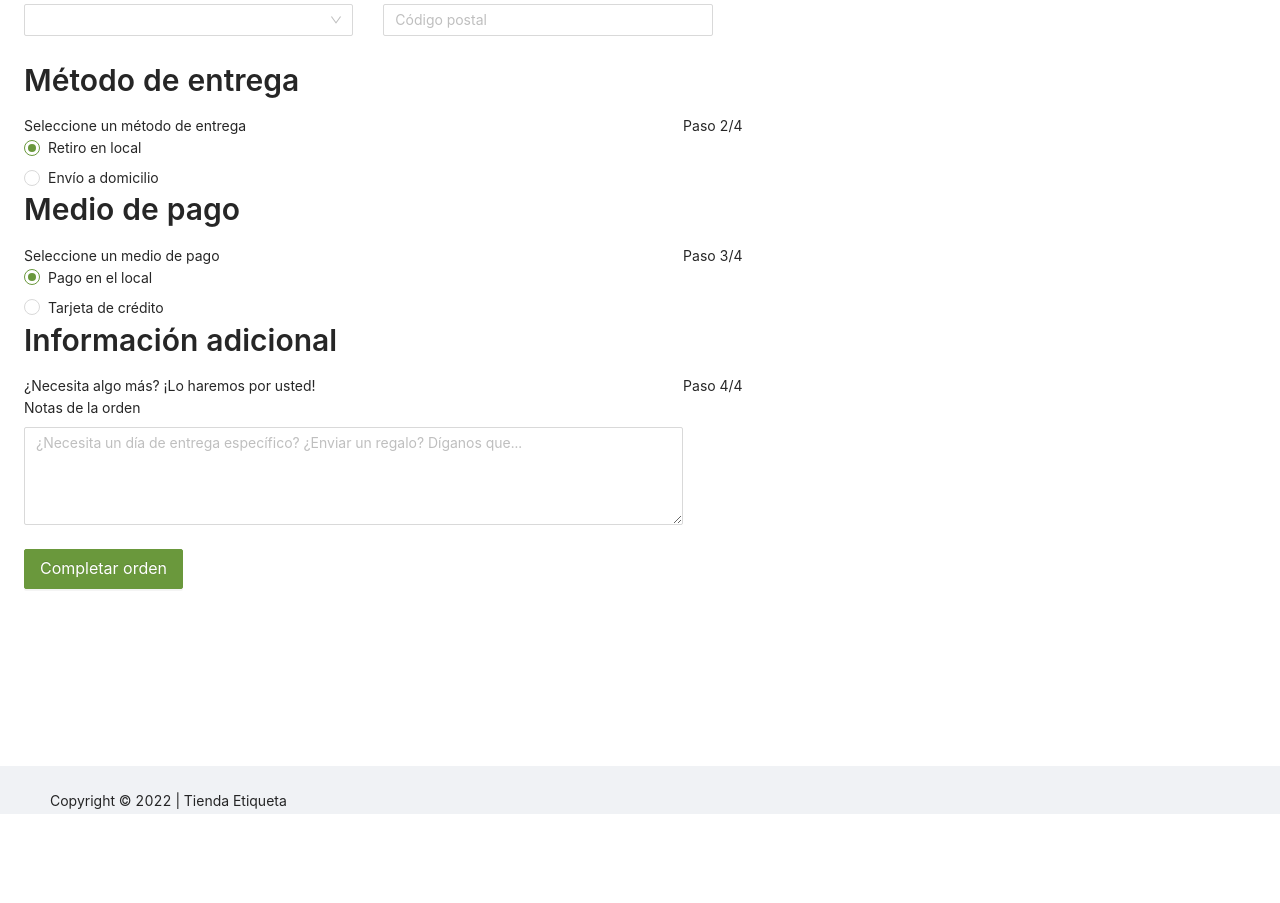
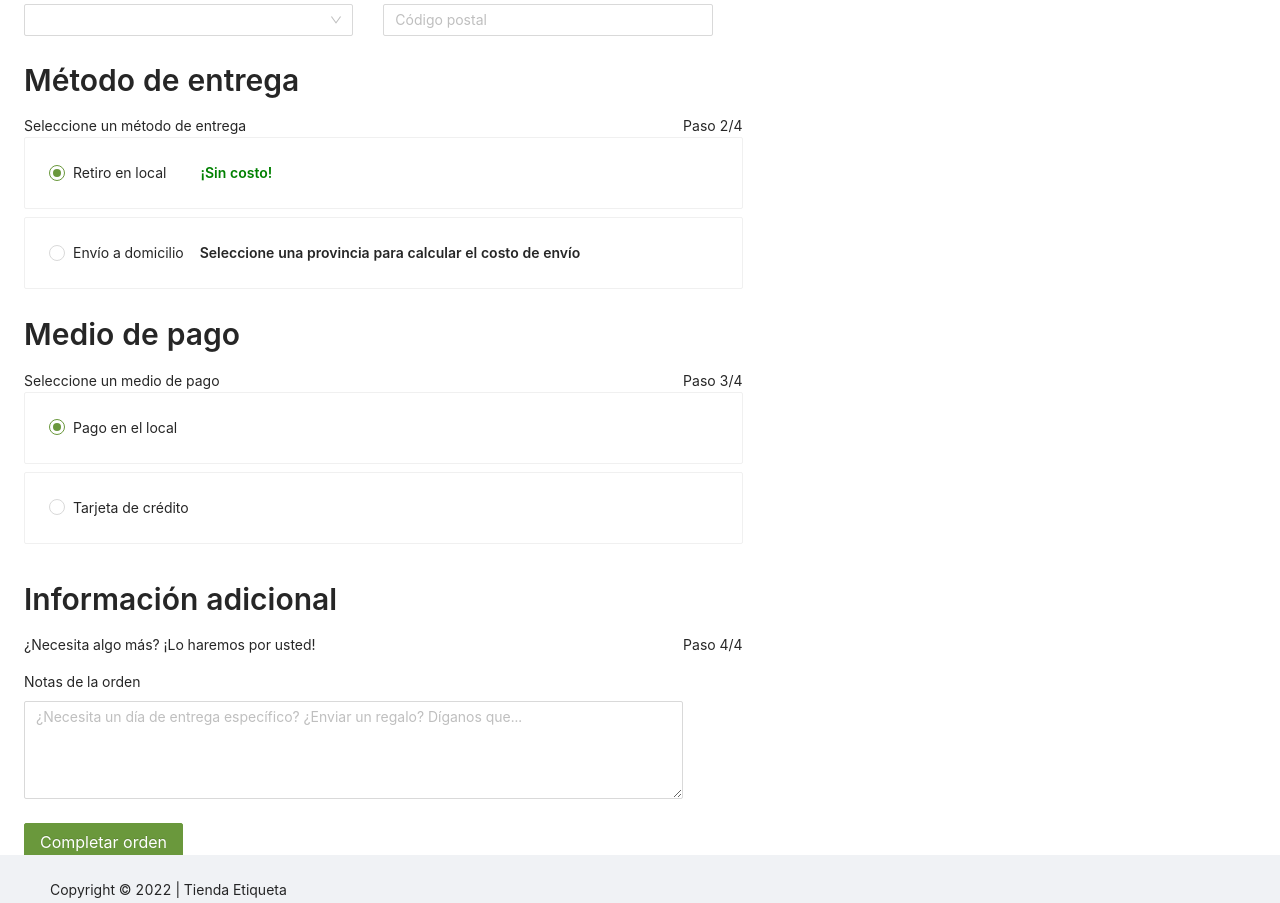
Before and after one commit to gastonpesoa/tienda-etiqueta-frontend, a React (Create React App) app: page /checkout in a window 1280 px wide. Shown: the part 580-1483 px from the top of the page. Before the commit the page ends 1394 px from the top, so only its background shows below. Built offline with nearby package versions, Linux system fonts and the light colour scheme.

Commit message:
Mejoras en checkout

```diff
--- a/src/pages/Checkout.js
+++ b/src/pages/Checkout.js
@@ -234,17 +234,29 @@ const Checkout = () => {
                         </Row>
                         <Row>
                             <Col span={24}>
-                                <Radio.Group onChange={onChangeDeliveryMethod} value={deliveryMethod}>
-                                    <Space direction="vertical">
-                                        <Radio value={'Retiro en local'}>Retiro en local</Radio>
-                                        <Radio value={'Envío a domicilio'}>
-                                            Envío a domicilio
-                                        </Radio>
+                                <Radio.Group onChange={onChangeDeliveryMethod} value={deliveryMethod} style={{width: '100%'}}>
+                                    <Space direction="vertical" style={{width: '100%'}}>
+                                        <Card>
+                                            <Radio value={'Retiro en local'}>Retiro en local</Radio>
+                                            <Text style={{ color: 'green', paddingLeft: 18 }} strong>¡Sin costo!</Text>
+                                        </Card>
+                                        <Card>
+                                            <Radio value={'Envío a domicilio'}>Envío a domicilio </Radio>
+                                            {
+                                                shippingCost !== 0 ?
+                                                    <>
+                                                        <Text style={{ color: 'green' }} strong>+$ {shippingCost}</Text>
+                                                        <Text strong> Precio adicional</Text>
+                                                    </>
+                                                :
+                                                    <Text strong>Seleccione una provincia para calcular el costo de envío</Text>
+                                            }
+                                        </Card>
                                     </Space>
                                 </Radio.Group>
                             </Col>
                         </Row>
-                        <Row>
+                        <Row style={{ paddingTop: 25 }}>
                             <Col span={24}><Title level={2}>Medio de pago</Title></Col>
                             <Col span={12}>
                                 <Text>Seleccione un medio de pago</Text>
@@ -255,20 +267,22 @@ const Checkout = () => {
                         </Row>
                         <Row>
                             <Col span={24}>
-                                <Radio.Group onChange={onChangePaymentMethod} value={paymentMethod}>
-                                    <Space direction="vertical">
-                                        <Radio value={'Pago en el local'}>Pago en el local</Radio>
-                                        <Radio value={'Tarjeta de crédito'}>
-                                            Tarjeta de crédito
-
-                                        </Radio>
-
+                                <Radio.Group onChange={onChangePaymentMethod} value={paymentMethod} style={{width: '100%'}}>
+                                    <Space direction="vertical" style={{width: '100%'}}>
+                                        <Card>
+                                            <Radio value={'Pago en el local'}>Pago en el local</Radio>
+                                        </Card>
+                                        <Card>
+                                            <Radio value={'Tarjeta de crédito'}>
+                                                Tarjeta de crédito
+                                            </Radio>
+                                        </Card>
                                     </Space>
                                 </Radio.Group>
                             </Col>
-                            <Col span={24}>
+                            <Col span={24} style={{ paddingTop: 10 }}>
                                 {paymentMethod === 'Tarjeta de crédito' ?
-                                    <>
+                                    <Card>
                                         <Row>
                                             <Col span={24}>
                                                 <Form.Item
@@ -335,12 +349,12 @@ const Checkout = () => {
                                                 </Form.Item>
                                             </Col>
                                         </Row>
-                                    </>
+                                    </Card>
                                     : null
                                 }
                             </Col>
                         </Row>
-                        <Row>
+                        <Row style={{ paddingTop: 25 }}>
                             <Col span={24}><Title level={2}>Información adicional</Title></Col>
                             <Col span={12}>
                                 <Text>¿Necesita algo más? ¡Lo haremos por usted!</Text>
@@ -349,7 +363,7 @@ const Checkout = () => {
                                 <Text>Paso 4/4</Text>
                             </Col>
                         </Row>
-                        <Row>
+                        <Row style={{ paddingTop: 15 }}>
                             <Col span={24}>
                                 <Form.Item
                                     label="Notas de la orden"
```
